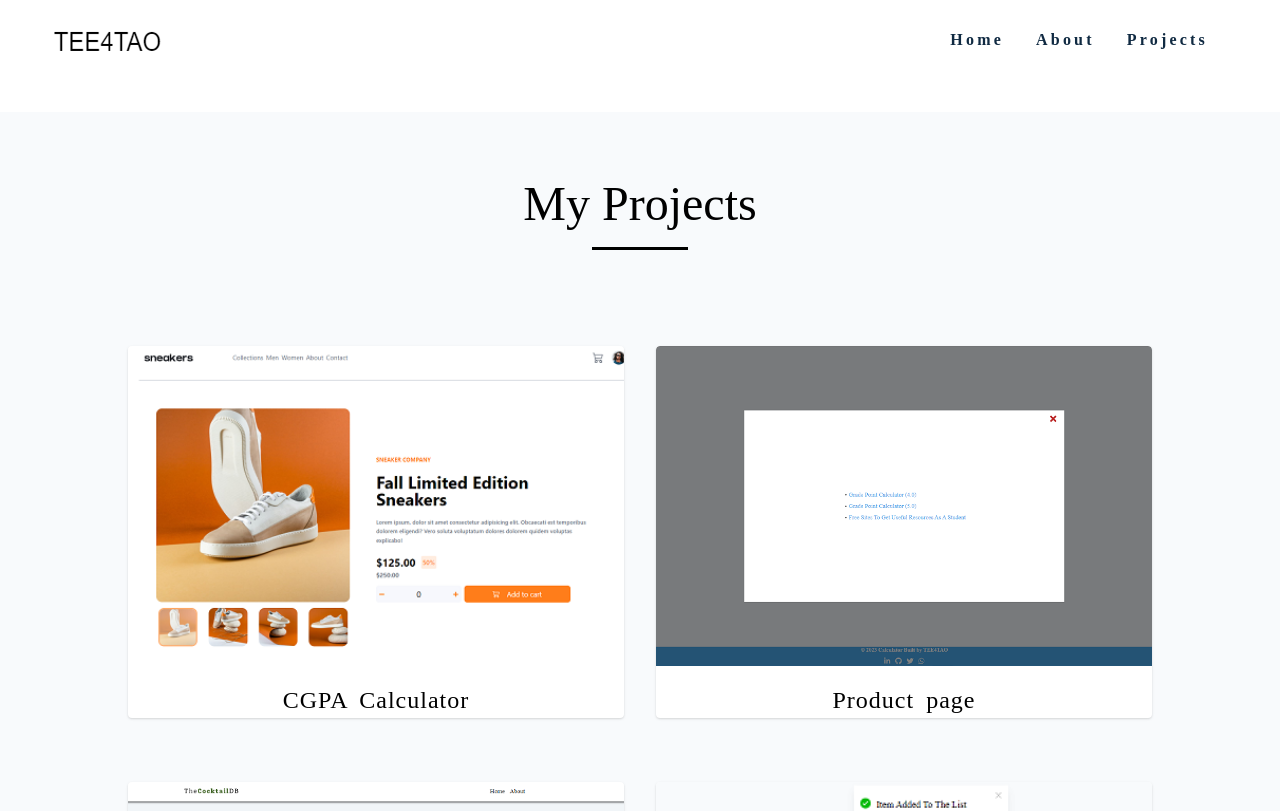
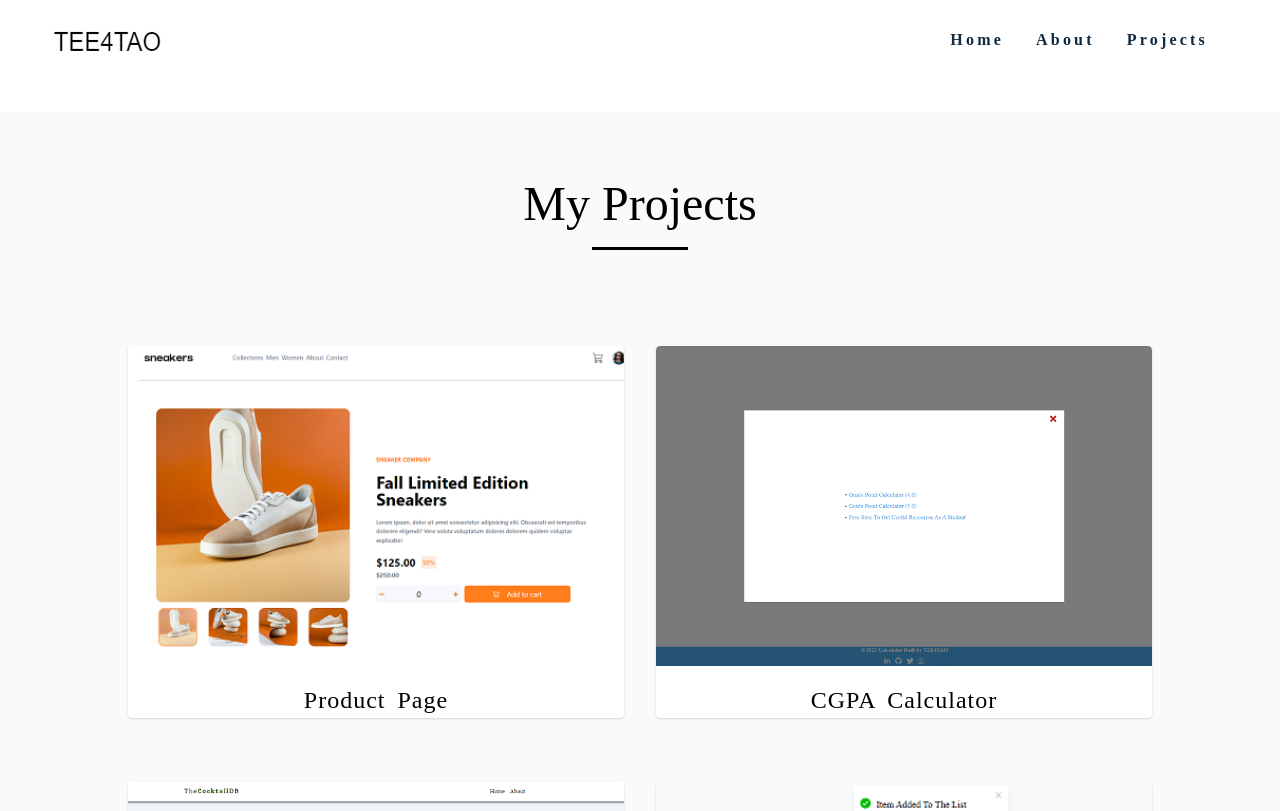
Before and after one commit to tee4tao/My-Portfolio, a React (Vite) app: page /projects in a window 1280 px wide. Shown: the top 811 px of the page. Built offline with nearby package versions, Linux system fonts and the light colour scheme.

Commit message:
Corrected a typo

```diff
--- a/src/Projects.jsx
+++ b/src/Projects.jsx
@@ -211,14 +211,14 @@ const Projects = () => {
                 </div>
                 <img
                   src={project5}
-                  alt="CGPA Calculator"
+                  alt="Product Page"
                   className={`${
                     openProject5Modal ? `project-img test` : `project-img`
                   }`}
                   onMouseEnter={() => setOpenProject5Modal(true)}
                 />
               </div>
-              <div className="project-title">CGPA Calculator</div>
+              <div className="project-title">Product Page</div>
             </div>
             {/* project 1 */}
             <div className="projects-details">
@@ -288,14 +288,14 @@ const Projects = () => {
                 </div>
                 <img
                   src={project1}
-                  alt="Product page"
+                  alt="CGPA Calculator"
                   className={`${
                     openProject1Modal ? `project-img test` : `project-img`
                   }`}
                   onMouseEnter={() => setOpenProject1Modal(true)}
                 />
               </div>
-              <div className="project-title">Product page</div>
+              <div className="project-title">CGPA Calculator</div>
             </div>
             {/* project 4 */}
             <div className="projects-details">
```
